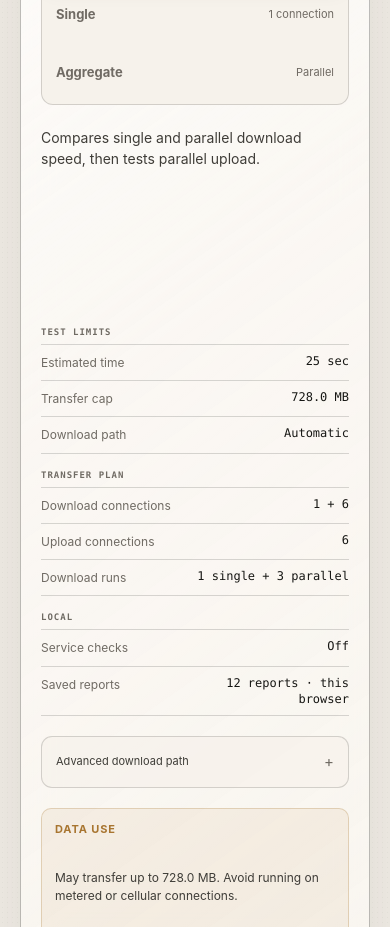
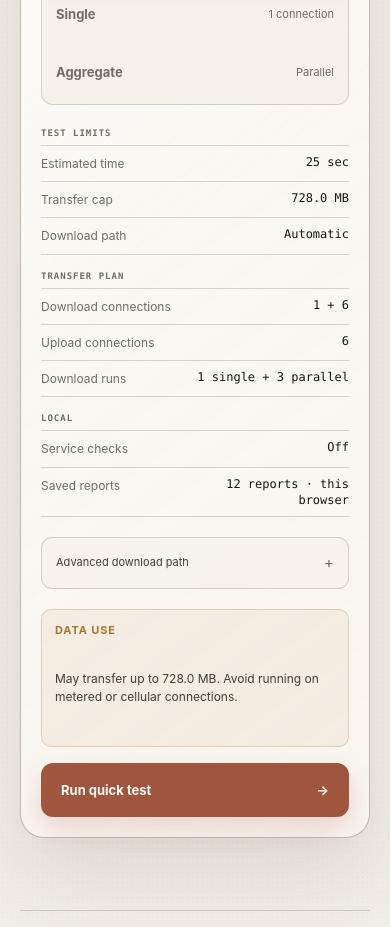
Before and after one commit to JohnnyZLi/Network-Diagnostics-Suite, a React (Vite) app: page / in a window 390 px wide. Shown: the part 1120-2047 px from the top of the page. Built offline with nearby package versions, Linux system fonts and the light colour scheme.

Commit message:
Remove the redundant transfer summary
Remove the method summary sentence and its obsolete reserved-height CSS so the transfer selector flows directly into the grouped technical details.

```diff
--- a/src/components/TestControls.tsx
+++ b/src/components/TestControls.tsx
@@ -174,8 +174,6 @@ export function TestControls({
       </div>
 
       <div className="test-controls__summary">
-        <p>{plan.methodDescription}</p>
-
         <div className="test-controls__summary-group">
           <div className="test-controls__summary-label">Test limits</div>
           <dl>
--- a/src/test-controls.css
+++ b/src/test-controls.css
@@ -39,14 +39,6 @@
   font-weight: 600;
   text-transform: uppercase;
   letter-spacing: .08em;
-}
-
-/* Profile switching should replace content without moving the hero or action.
-   The fixed description slot reserves the longest method description. */
-.test-controls__summary > p {
-  height: 90px;
-  min-height: 90px;
-  margin-block: 0;
 }
 
 .test-controls__summary-group {
@@ -158,22 +150,12 @@
     gap: 16px;
   }
 
-  .test-controls__summary > p {
-    height: 126px;
-    min-height: 126px;
-  }
-
   .data-use-note {
     min-height: 86px;
   }
 }
 
 @media (max-width: 520px) {
-  .test-controls__summary > p {
-    height: 184px;
-    min-height: 184px;
-  }
-
   .test-controls__summary dd {
     max-width: 55%;
     line-height: 1.35;
```
